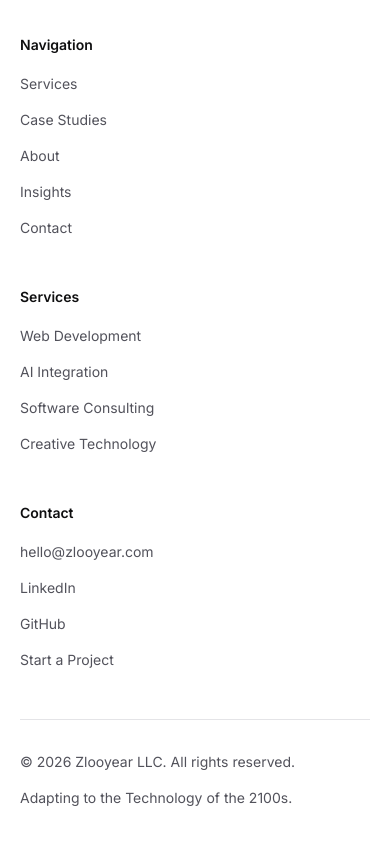
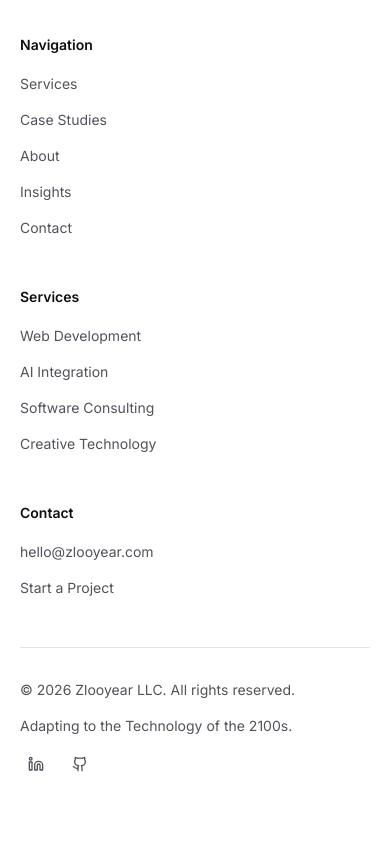
Before and after one commit to bitlovely/zlooyear, a Next.js app: page / in a window 390 px wide. Shown: the part 9873-10717 px from the top of the page. Built offline with nearby package versions, Linux system fonts and the light colour scheme.

Commit message:
Refactor Footer component to include social media icons for LinkedIn and GitHub; enhance layout for better responsiveness

```diff
--- a/src/components/layout/Footer.tsx
+++ b/src/components/layout/Footer.tsx
@@ -2,6 +2,7 @@ import Link from "next/link";
 import { Container } from "@/components/ui/Container";
 import { Logo } from "@/components/ui/Logo";
 import { FOOTER_SERVICES, NAV_LINKS, SITE } from "@/lib/constants";
+import { Github, Linkedin } from "lucide-react";
 
 export function Footer() {
   return (
@@ -70,26 +71,6 @@ export function Footer() {
                 </a>
               </li>
               <li>
-                <a
-                  href={SITE.linkedin}
-                  target="_blank"
-                  rel="noreferrer"
-                  className="text-sm text-muted-foreground transition-colors hover:text-foreground"
-                >
-                  LinkedIn
-                </a>
-              </li>
-              <li>
-                <a
-                  href={SITE.github}
-                  target="_blank"
-                  rel="noreferrer"
-                  className="text-sm text-muted-foreground transition-colors hover:text-foreground"
-                >
-                  GitHub
-                </a>
-              </li>
-              <li>
                 <Link
                   href="/contact"
                   className="text-sm text-muted-foreground transition-colors hover:text-foreground"
@@ -105,9 +86,29 @@ export function Footer() {
           <p className="text-sm text-muted-foreground">
             &copy; 2026 {SITE.name}. All rights reserved.
           </p>
-          <p className="text-sm text-muted-foreground">
-            {SITE.tagline}
-          </p>
+          <div className="flex flex-wrap items-center justify-between gap-3 sm:justify-end">
+            <p className="text-sm text-muted-foreground">{SITE.tagline}</p>
+            <div className="flex items-center gap-3" aria-label="Social links">
+              <a
+                href={SITE.linkedin}
+                target="_blank"
+                rel="noreferrer"
+                className="inline-flex rounded-lg p-2 text-muted-foreground transition-colors hover:text-foreground hover:bg-muted/50 focus-visible:outline-none focus-visible:ring-2 focus-visible:ring-accent"
+                aria-label="LinkedIn"
+              >
+                <Linkedin className="h-4 w-4" />
+              </a>
+              <a
+                href={SITE.github}
+                target="_blank"
+                rel="noreferrer"
+                className="inline-flex rounded-lg p-2 text-muted-foreground transition-colors hover:text-foreground hover:bg-muted/50 focus-visible:outline-none focus-visible:ring-2 focus-visible:ring-accent"
+                aria-label="GitHub"
+              >
+                <Github className="h-4 w-4" />
+              </a>
+            </div>
+          </div>
         </div>
       </Container>
     </footer>
```
